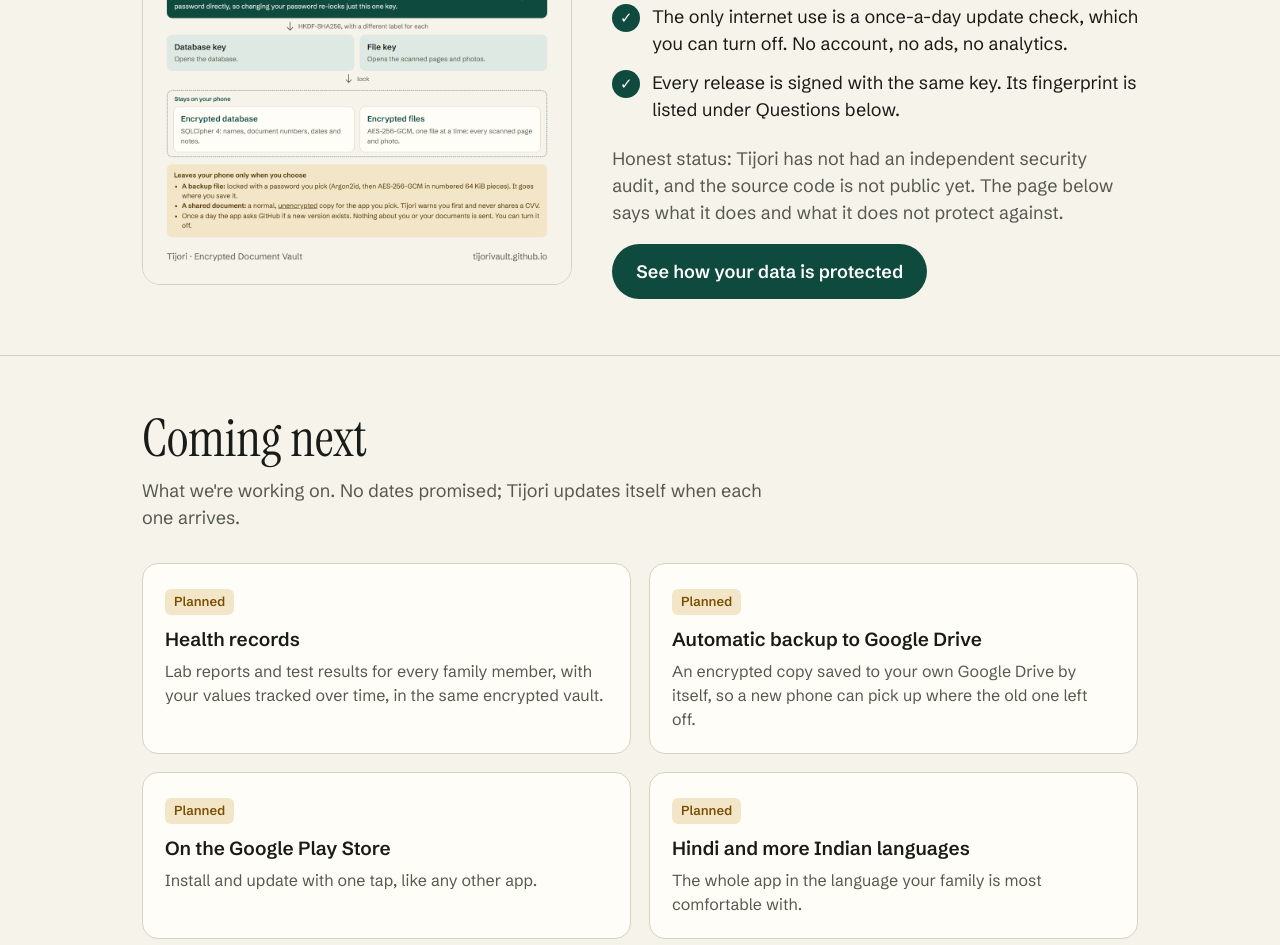
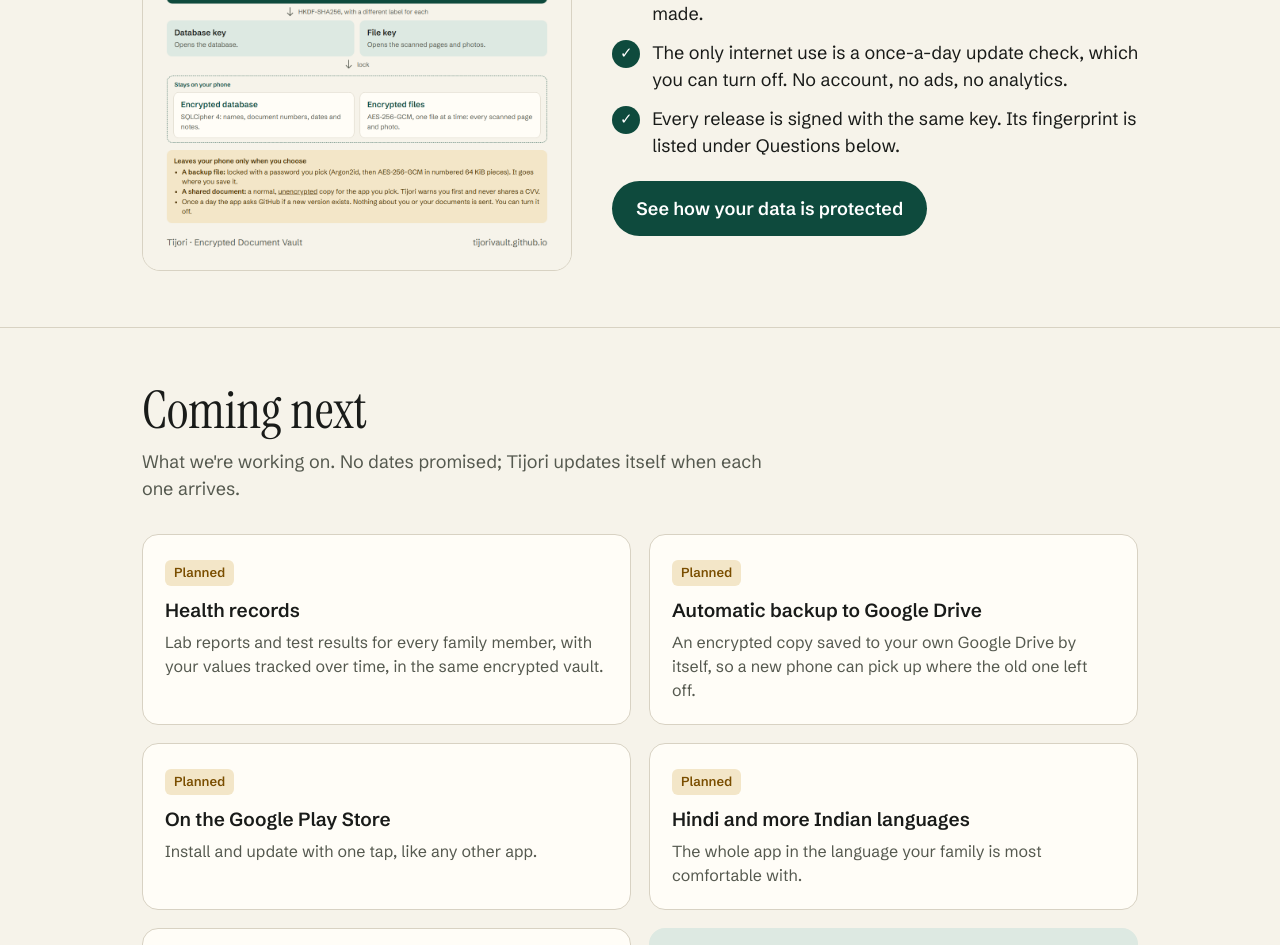
Before and after one commit to NestraVault/nestravault.github.io, a plain HTML site: page index.html in a window 1280 px wide. Shown: the part 3064-4009 px from the top of the page. Drawn offline with Linux system fonts and the light colour scheme.

Commit message:
Remove the status paragraph from the Built to be checked section

```diff
--- a/index.html
+++ b/index.html
@@ -190,7 +190,6 @@ footer a{margin:0 8px}
           <li>The only internet use is a once-a-day update check, which you can turn off. No account, no ads, no analytics.</li>
           <li>Every release is signed with the same key. Its fingerprint is listed under Questions below.</li>
         </ul>
-        <p class="sub" style="margin-bottom:18px">Honest status: Tijori has not had an independent security audit, and the source code is not public yet. The page below says what it does and what it does not protect against.</p>
         <a class="more" href="security.html">See how your data is protected</a>
       </div>
     </div>
```
